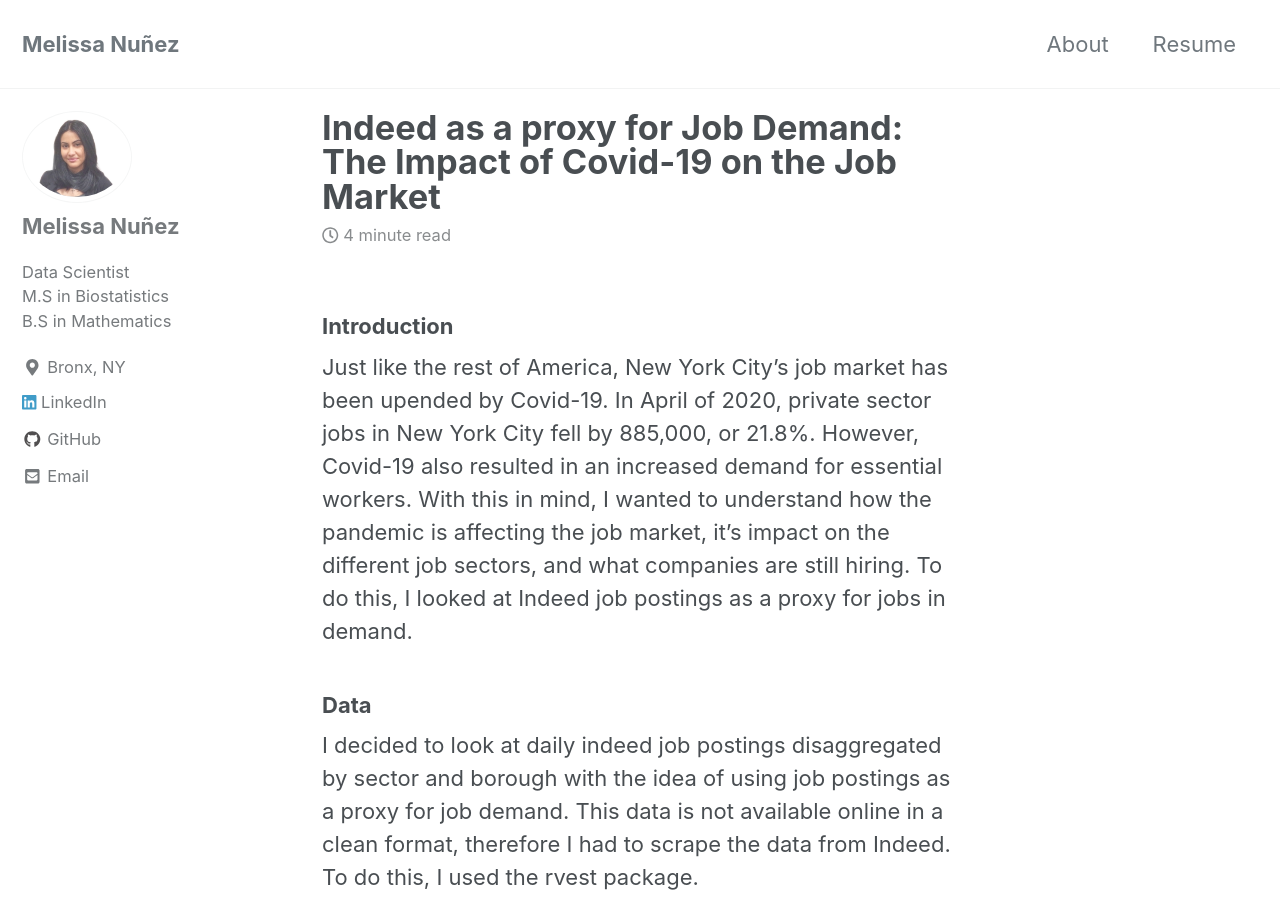
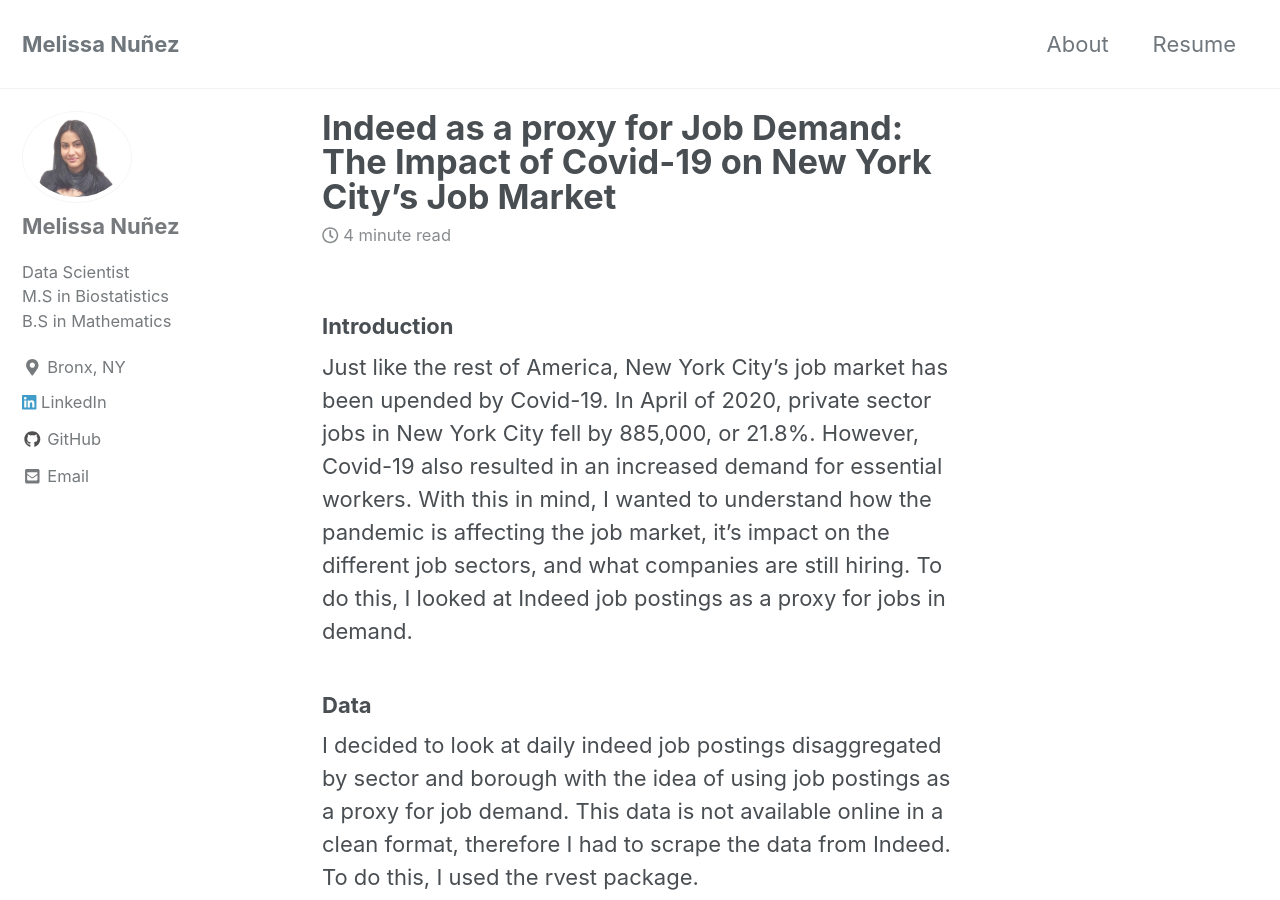
Before and after one commit to melissa-nunez/melissa-nunez.github.io, a Jekyll site: the page built from _posts/2020-05-21-indeed.md, in a window 1280 px wide and 900 px high. Built offline with Jekyll 4.4.1, drawn with Linux system fonts in a browser that asks for light colours; cached includes are drawn as plain includes.

Commit message:
Update 2020-05-21-indeed.md

```diff
--- a/_posts/2020-05-21-indeed.md
+++ b/_posts/2020-05-21-indeed.md
@@ -1,5 +1,5 @@
 ---
-title: "Indeed as a proxy for Job Demand: The Impact of Covid-19 on the Job Market"
+title: "Indeed as a proxy for Job Demand: The Impact of Covid-19 on New York City's Job Market"
 date: 2020-05-21
 tags: [scraping, time-series]
 excerpt: "Scraping & analyzing indeed job postings to better understand the impact of Covid-19 on the New York City job market"
```
